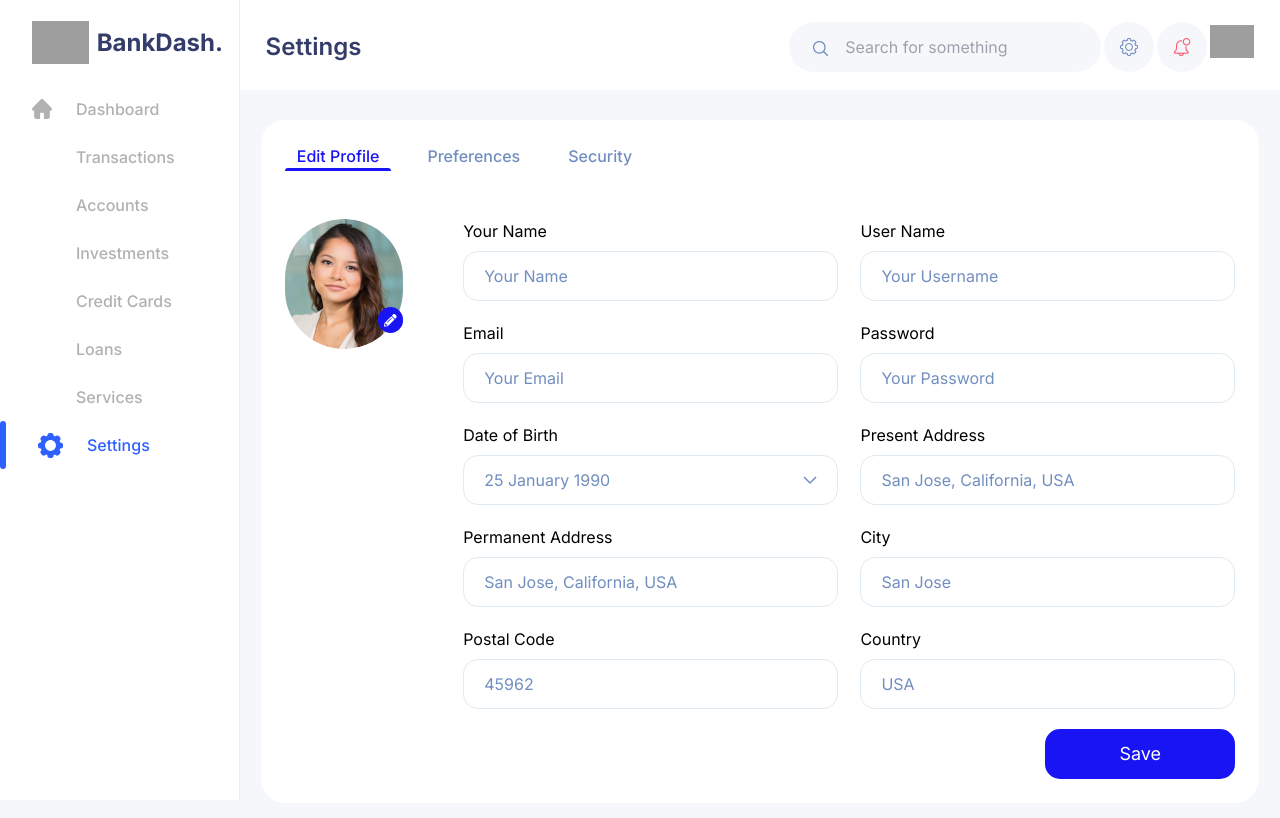
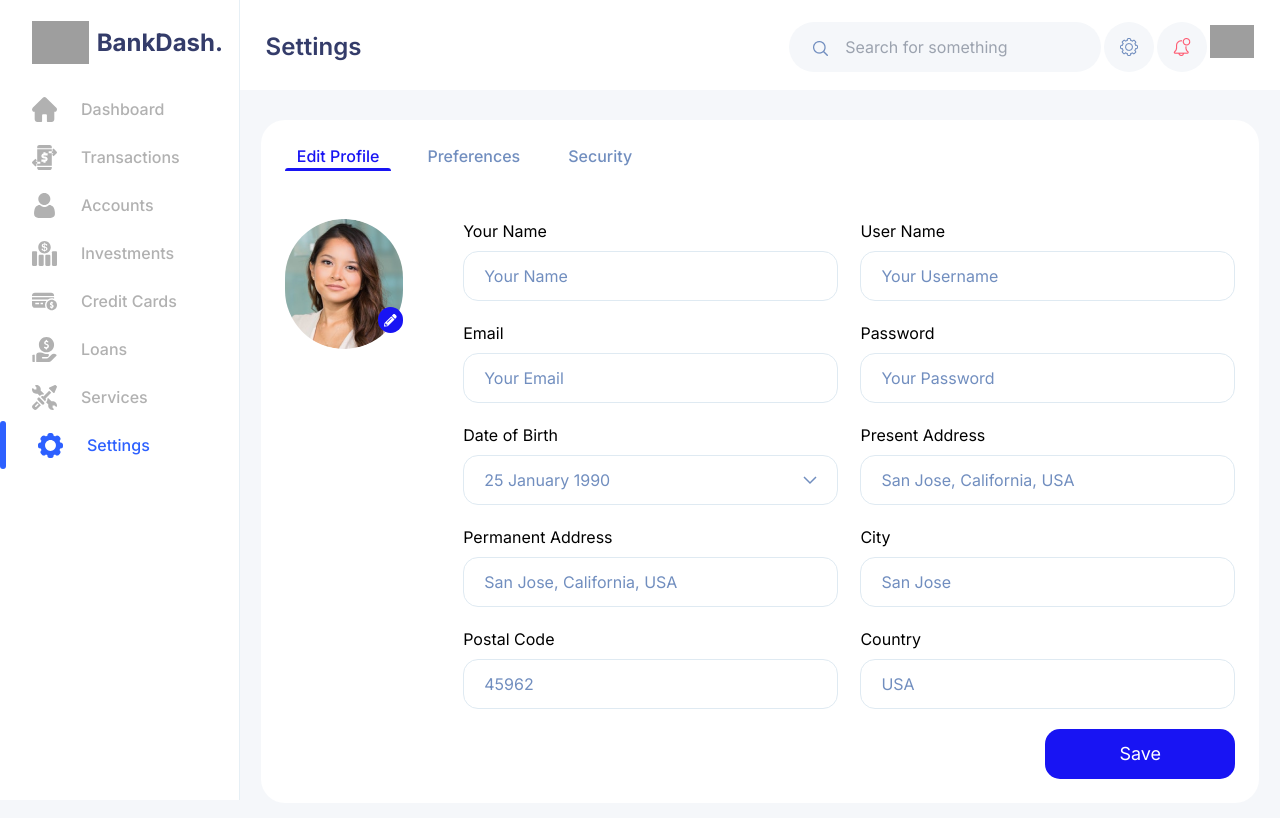
Before and after one commit to Emmanuel-Ibekwe/BankDash, a React (Create React App) app: page /settings in a window 1280 px wide. Shown: the top 818 px of the page. Built offline with nearby package versions, Linux system fonts and the light colour scheme; grey boxes are pictures that could not be loaded.

Commit message:
fix: change the fillColor in the link names to className and add the necessary classes

```diff
--- a/src/components/MainNavigation/MainNavigation.jsx
+++ b/src/components/MainNavigation/MainNavigation.jsx
@@ -33,7 +33,9 @@ export default function MainNavigation({ isNavClosed, onSetIsNavClosed }) {
                   <p className="flex pl-8 space-x-6 items-center">
                     <span className="justify-self-start">
                       <HomeIcon
-                        fillColor={`${isActive ? "#2D60FF" : "#b1b1b1"}`}
+                        className={`${
+                          isActive ? "fill-[#2D60FF]" : "fill-[#b1b1b1]"
+                        } w-5 min-[600px]:w-[25px] h-5 min-[600px]:h-[25px]`}
                       />
                     </span>
                     <span
@@ -56,7 +58,9 @@ export default function MainNavigation({ isNavClosed, onSetIsNavClosed }) {
                   <p className="flex pl-8 space-x-6 items-center">
                     <span>
                       <TransferIcon
-                        fillColor={`${isActive ? "#2D60FF" : "#b1b1b1"}`}
+                        className={`${
+                          isActive ? "fill-[#2D60FF]" : "fill-[#b1b1b1]"
+                        } w-5 min-[600px]:w-[25px] h-5 min-[600px]:h-[25px]`}
                       />
                     </span>{" "}
                     <span
@@ -79,7 +83,9 @@ export default function MainNavigation({ isNavClosed, onSetIsNavClosed }) {
                   <p className="flex pl-8 space-x-6 items-center">
                     <span>
                       <UserIcon
-                        fillColor={`${isActive ? "#2D60FF" : "#b1b1b1"}`}
+                        className={`${
+                          isActive ? "fill-[#2D60FF]" : "fill-[#b1b1b1]"
+                        } w-5 min-[600px]:w-[25px] h-5 min-[600px]:h-[25px]`}
                       />
                     </span>
                     <span
@@ -102,7 +108,9 @@ export default function MainNavigation({ isNavClosed, onSetIsNavClosed }) {
                   <p className="flex pl-8 space-x-6 items-center">
                     <span>
                       <InvestmentIcon
-                        fillColor={`${isActive ? "#2D60FF" : "#b1b1b1"}`}
+                        className={`${
+                          isActive ? "fill-[#2D60FF]" : "fill-[#b1b1b1]"
+                        } w-5 min-[600px]:w-[25px] h-5 min-[600px]:h-[25px]`}
                       />
                     </span>
                     <span
@@ -125,7 +133,9 @@ export default function MainNavigation({ isNavClosed, onSetIsNavClosed }) {
                   <p className="flex pl-8 space-x-6 w-full items-center">
                     <span>
                       <CreditCardIcon
-                        fillColor={isActive ? "#2D60FF" : "#b1b1b1"}
+                        className={`${
+                          isActive ? "fill-[#2D60FF]" : "fill-[#b1b1b1]"
+                        } w-5 min-[600px]:w-[25px] h-5 min-[600px]:h-[25px]`}
                       />
                     </span>
                     <span
@@ -147,7 +157,11 @@ export default function MainNavigation({ isNavClosed, onSetIsNavClosed }) {
                   )}
                   <p className="flex pl-8 space-x-6 items-center">
                     <span className="justify-self-start">
-                      <LoanIcon fillColor={isActive ? "#2D60FF" : "#b1b1b1"} />
+                      <LoanIcon
+                        className={`${
+                          isActive ? "fill-[#2D60FF]" : "fill-[#b1b1b1]"
+                        } w-5 min-[600px]:w-[25px] h-5 min-[600px]:h-[25px]`}
+                      />
                     </span>{" "}
                     <span
                       className={isActive ? "text-primary_1" : "text-text_1"}
@@ -169,7 +183,9 @@ export default function MainNavigation({ isNavClosed, onSetIsNavClosed }) {
                   <p className="flex pl-8 space-x-6 items-center">
                     <span>
                       <ServiceIcon
-                        fillColor={isActive ? "#2D60FF" : "#b1b1b1"}
+                        className={`${
+                          isActive ? "fill-[#2D60FF]" : "fill-[#b1b1b1]"
+                        } w-5 min-[600px]:w-[25px] h-5 min-[600px]:h-[25px]`}
                       />
                     </span>
                     <span
@@ -192,7 +208,9 @@ export default function MainNavigation({ isNavClosed, onSetIsNavClosed }) {
                   <p className="flex pl-8 space-x-6 items-center">
                     <span>
                       <EconometricsIcon
-                        fillColor={isActive ? "#2D60FF" : "#b1b1b1"}
+                        className={`${
+                            isActive ? "fill-[#2D60FF]" : "fill-[#b1b1b1]"
+                          } w-5 min-[600px]:w-[25px] h-5 min-[600px]:h-[25px]`}
                       />
                     </span>
                     <span
@@ -215,9 +233,9 @@ export default function MainNavigation({ isNavClosed, onSetIsNavClosed }) {
                   <p className="flex pl-8 space-x-6 items-center">
                     <span>
                       <SettingsIcon
-                        className={
+                        className={`${
                           isActive ? "fill-[#2D60FF]" : "fill-[#b1b1b1]"
-                        }
+                        } w-5 min-[600px]:w-[25px] h-5 min-[600px]:h-[25px]`}
                       />
                     </span>
                     <span
--- a/src/components/MainNavigation/MobileNav.jsx
+++ b/src/components/MainNavigation/MobileNav.jsx
@@ -44,7 +44,9 @@ export default function MobileNav({ isNavClosed, onSetIsNavClosed }) {
                     <p className="flex pl-8 space-x-6 items-center">
                       <span className="justify-self-start">
                         <HomeIcon
-                          fillColor={`${isActive ? "#2D60FF" : "#b1b1b1"}`}
+                          className={`${
+                            isActive ? "fill-[#2D60FF]" : "fill-[#b1b1b1]"
+                          } w-5 min-[600px]:w-[25px] h-5 min-[600px]:h-[25px]`}
                         />
                       </span>
                       <span
@@ -68,7 +70,9 @@ export default function MobileNav({ isNavClosed, onSetIsNavClosed }) {
                     <p className="flex pl-8 space-x-6 items-center">
                       <span>
                         <TransferIcon
-                          fillColor={`${isActive ? "#2D60FF" : "#b1b1b1"}`}
+                          className={`${
+                            isActive ? "fill-[#2D60FF]" : "fill-[#b1b1b1]"
+                          } w-5 min-[600px]:w-[25px] h-5 min-[600px]:h-[25px]`}
                         />
                       </span>{" "}
                       <span
@@ -92,7 +96,9 @@ export default function MobileNav({ isNavClosed, onSetIsNavClosed }) {
                     <p className="flex pl-8 space-x-6 items-center">
                       <span>
                         <UserIcon
-                          fillColor={`${isActive ? "#2D60FF" : "#b1b1b1"}`}
+                          className={`${
+                            isActive ? "fill-[#2D60FF]" : "fill-[#b1b1b1]"
+                          } w-5 min-[600px]:w-[25px] h-5 min-[600px]:h-[25px]`}
                         />
                       </span>
                       <span
@@ -116,7 +122,9 @@ export default function MobileNav({ isNavClosed, onSetIsNavClosed }) {
                     <p className="flex pl-8 space-x-6 items-center">
                       <span>
                         <InvestmentIcon
-                          fillColor={`${isActive ? "#2D60FF" : "#b1b1b1"}`}
+                          className={`${
+                            isActive ? "fill-[#2D60FF]" : "fill-[#b1b1b1]"
+                          } w-5 min-[600px]:w-[25px] h-5 min-[600px]:h-[25px]`}
                         />
                       </span>
                       <span
@@ -140,7 +148,9 @@ export default function MobileNav({ isNavClosed, onSetIsNavClosed }) {
                     <p className="flex pl-8 space-x-6 w-full items-center">
                       <span>
                         <CreditCardIcon
-                          fillColor={isActive ? "#2D60FF" : "#b1b1b1"}
+                          className={`${
+                            isActive ? "fill-[#2D60FF]" : "fill-[#b1b1b1]"
+                          } w-5 min-[600px]:w-[25px] h-5 min-[600px]:h-[25px]`}
                         />
                       </span>
                       <span
@@ -164,7 +174,9 @@ export default function MobileNav({ isNavClosed, onSetIsNavClosed }) {
                     <p className="flex pl-8 space-x-6 items-center">
                       <span className="justify-self-start">
                         <LoanIcon
-                          fillColor={isActive ? "#2D60FF" : "#b1b1b1"}
+                          className={`${
+                            isActive ? "fill-[#2D60FF]" : "fill-[#b1b1b1]"
+                          } w-5 min-[600px]:w-[25px] h-5 min-[600px]:h-[25px]`}
                         />
                       </span>{" "}
                       <span
@@ -188,7 +200,9 @@ export default function MobileNav({ isNavClosed, onSetIsNavClosed }) {
                     <p className="flex pl-8 space-x-6 items-center">
                       <span>
                         <ServiceIcon
-                          fillColor={isActive ? "#2D60FF" : "#b1b1b1"}
+                          className={`${
+                            isActive ? "fill-[#2D60FF]" : "fill-[#b1b1b1]"
+                          } w-5 min-[600px]:w-[25px] h-5 min-[600px]:h-[25px]`}
                         />
                       </span>
                       <span
@@ -212,7 +226,7 @@ export default function MobileNav({ isNavClosed, onSetIsNavClosed }) {
                     <p className="flex pl-8 space-x-6 items-center">
                       <span>
                         <EconometricsIcon
-                          fillColor={isActive ? "#2D60FF" : "#b1b1b1"}
+                          className={`${isActive ? "fill-[#2D60FF]" : "fill-[#b1b1b1]"}`}
                         />
                       </span>
                       <span
@@ -236,9 +250,9 @@ export default function MobileNav({ isNavClosed, onSetIsNavClosed }) {
                     <p className="flex pl-8 space-x-6 items-center">
                       <span>
                         <SettingsIcon
-                          className={
+                          className={`${
                             isActive ? "fill-[#2D60FF]" : "fill-[#b1b1b1]"
-                          }
+                          } w-5 min-[600px]:w-[25px] h-5 min-[600px]:h-[25px]`}
                         />
                       </span>
                       <span
```
